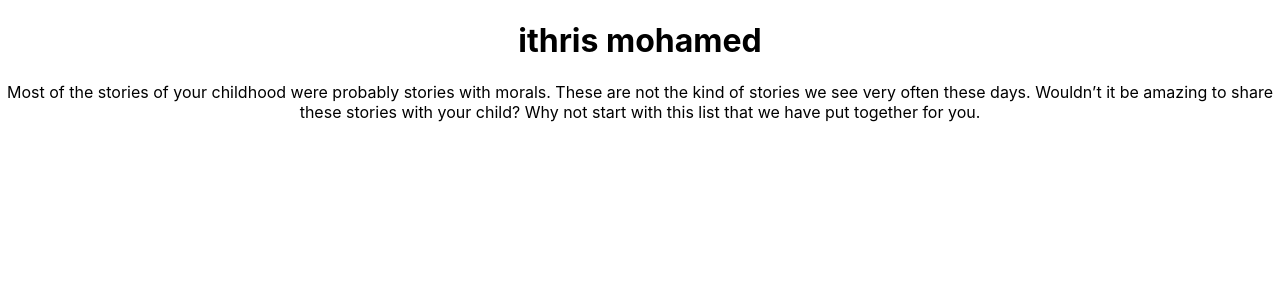
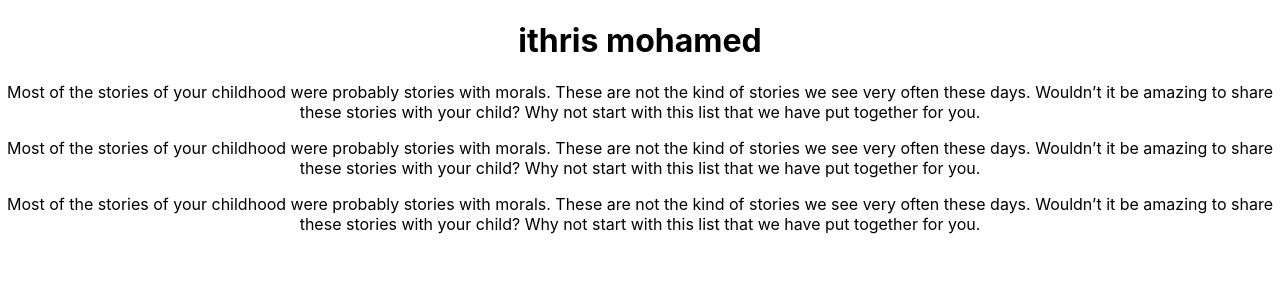
Before and after one commit to netcomithris/my-first-project, a React (Create React App) app: page / in a window 1280 px wide. Shown: the top 300 px of the page. Built offline with nearby package versions, Linux system fonts and the light colour scheme.

Commit message:
app js updated

```diff
--- a/src/App.js
+++ b/src/App.js
@@ -6,6 +6,8 @@ function App() {
     <div className="App">
       <h1>ithris mohamed</h1>
       <p>Most of the stories of your childhood were probably stories with morals. These are not the kind of stories we see very often these days. Wouldn’t it be amazing to share these stories with your child? Why not start with this list that we have put together for you.</p>
+      <p>Most of the stories of your childhood were probably stories with morals. These are not the kind of stories we see very often these days. Wouldn’t it be amazing to share these stories with your child? Why not start with this list that we have put together for you.</p>
+      <p>Most of the stories of your childhood were probably stories with morals. These are not the kind of stories we see very often these days. Wouldn’t it be amazing to share these stories with your child? Why not start with this list that we have put together for you.</p>
     </div>
   );
 }
```
